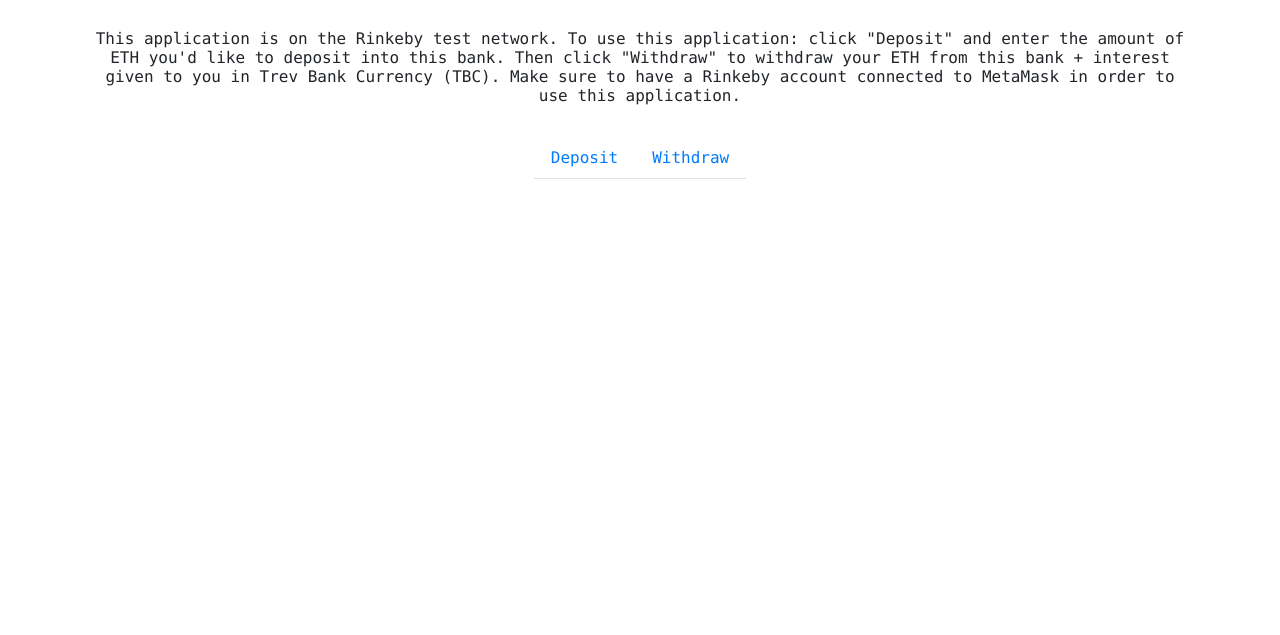
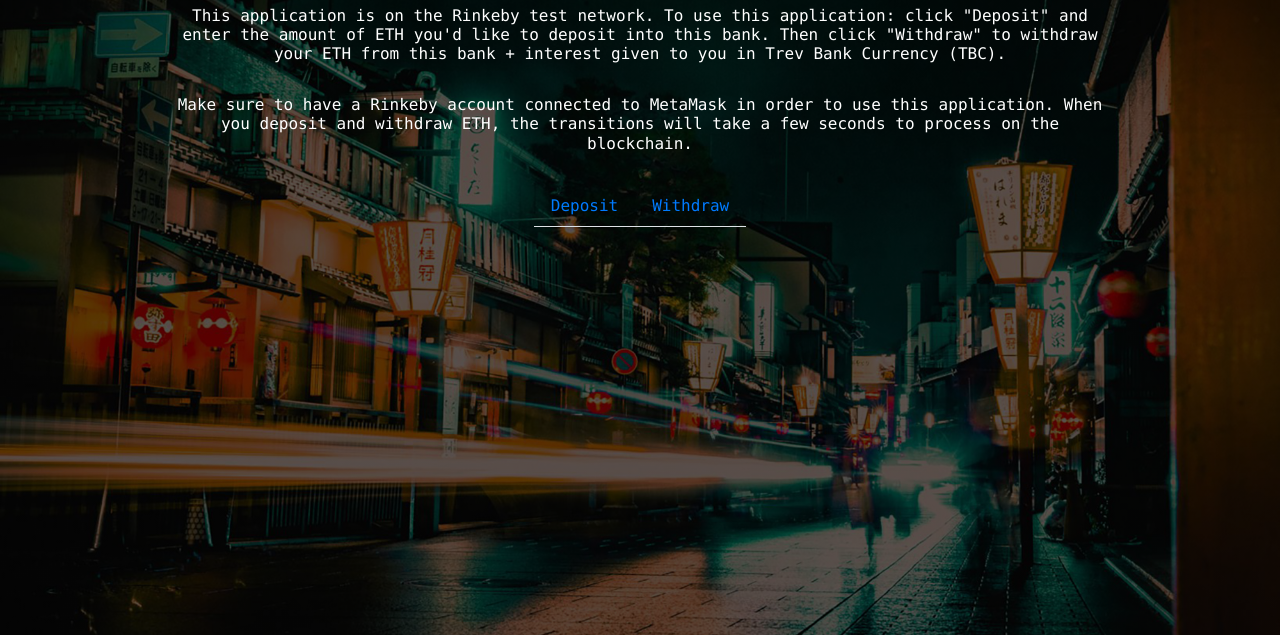
Before and after one commit to ytrevor81/defi-bank, a React app: page / in a window 1280 px wide. Shown: the part 165-800 px from the top of the page. Built offline with nearby package versions, Linux system fonts and the light colour scheme.

Commit message:
added background and changed some styling

```diff
--- a/src/components/App.css
+++ b/src/components/App.css
@@ -2,3 +2,17 @@
   margin-right: 5.0rem;
   margin-left: 5.0rem;
 }
+
+.body {
+  background-image: linear-gradient(rgba(0,0,0,0.65),rgba(0,0,0,0.65)), url(../images/busystreet.jpg);
+  background-attachment: fixed;
+  background-repeat: no-repeat;
+  background-size: cover;
+  background-position: center;
+  color: #FFFFFF !important;
+  height: 100vh;
+}
+
+.main {
+  padding-top: 25px;
+}
--- a/src/components/App.js
+++ b/src/components/App.js
@@ -80,16 +80,20 @@
 
   render() {
     return (
-      <div className='text-monospace'>
-        <div className="container-fluid mt-5 text-center">
+      <div className='body text-monospace'>
+        <div className="main container text-center">
         <br></br>
           <h1>Welcome to Trev's DeFi Bank</h1>
           <h3>Account: {this.state.account}</h3>
           <br></br>
           <h6>
-            This application is on the Rinkeby test network. To use this application: click "Deposit" and enter the amount of ETH you'd like to deposit into this bank. Then click "Withdraw" to withdraw your ETH from this bank + interest given to you in Trev Bank Currency (TBC). Make sure to have a Rinkeby account connected to MetaMask in order to use this application.
+            This application is on the Rinkeby test network. To use this application: click "Deposit" and enter the amount of ETH you'd like to deposit into this bank. Then click "Withdraw" to withdraw your ETH from this bank + interest given to you in Trev Bank Currency (TBC).
           </h6>
-          <br></br>
+          <br/>
+          <h6>
+          Make sure to have a Rinkeby account connected to MetaMask in order to use this application. When you deposit and withdraw ETH, the transitions will take a few seconds to process on the blockchain.
+          </h6>
+          <br/>
           <div className="row">
             <main role="main" className="col-lg-12 d-flex text-center">
               <div className="content mr-auto ml-auto">
```
Also changed, not shown: src/images/busystreet.jpg (added).
